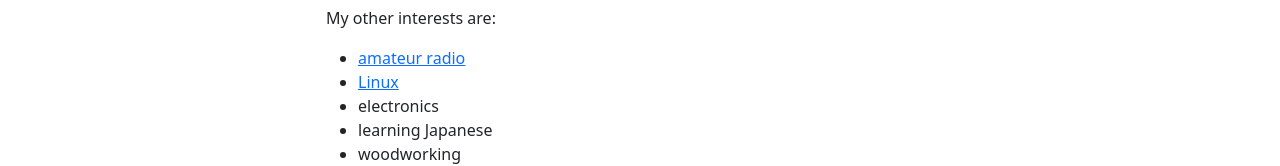
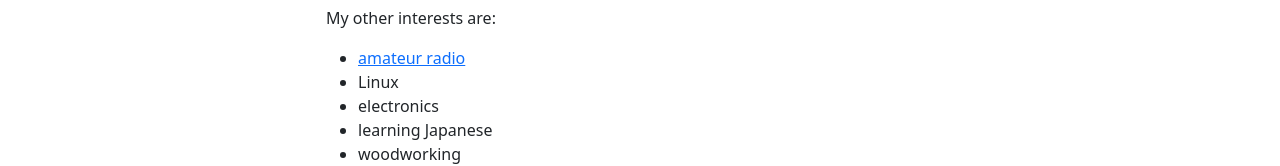
Before and after one commit to PA4KEV/website, a React (Create React App) app: page / in a window 1280 px wide. Shown: the part 368-534 px from the top of the page. Built offline with nearby package versions, Linux system fonts and the light colour scheme.

Commit message:
disable Linux links for now

```diff
--- a/src/Pages/Home.js
+++ b/src/Pages/Home.js
@@ -13,7 +13,7 @@ const Home = () => {
                     <p>My other interests are:</p>
                     <ul>
                         <li><Link reloadDocument to="/pages/radio">amateur radio</Link></li>
-                        <li><Link reloadDocument to="/pages/linux">Linux</Link></li>
+                        <li>Linux</li>
                         <li>electronics</li>
                         <li>learning Japanese</li>
                         <li>woodworking</li>
--- a/src/UI/Navigation.js
+++ b/src/UI/Navigation.js
@@ -25,8 +25,8 @@ const Navigation = (props) => {
                         <li><Link reloadDocument to="/pages/software" className="dropdown-item">Software</Link></li>
                         <li><hr className="dropdown-divider"/></li>
                         <li><Link reloadDocument to="/pages/radio" className="dropdown-item">Radio Amateur</Link></li>
-                        <li><hr className="dropdown-divider"/></li>
-                        <li><Link reloadDocument to="/pages/linux" className="dropdown-item">Linux</Link></li>
+                        {/* <li><hr className="dropdown-divider"/></li>
+                        <li><Link reloadDocument to="/pages/linux" className="dropdown-item">Linux</Link></li> */}
                     </ul>
                     </li>
                     {section === 'radio' &&
```
